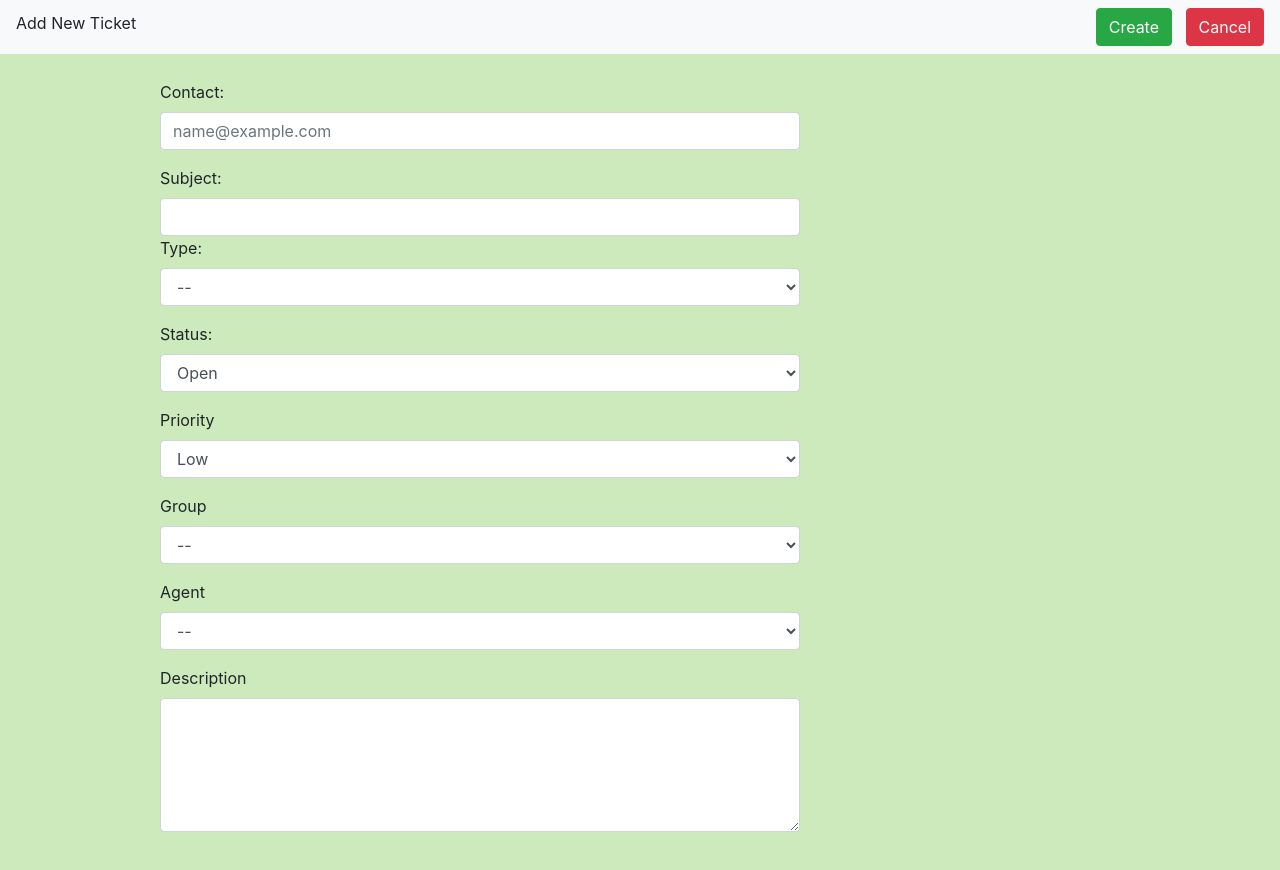
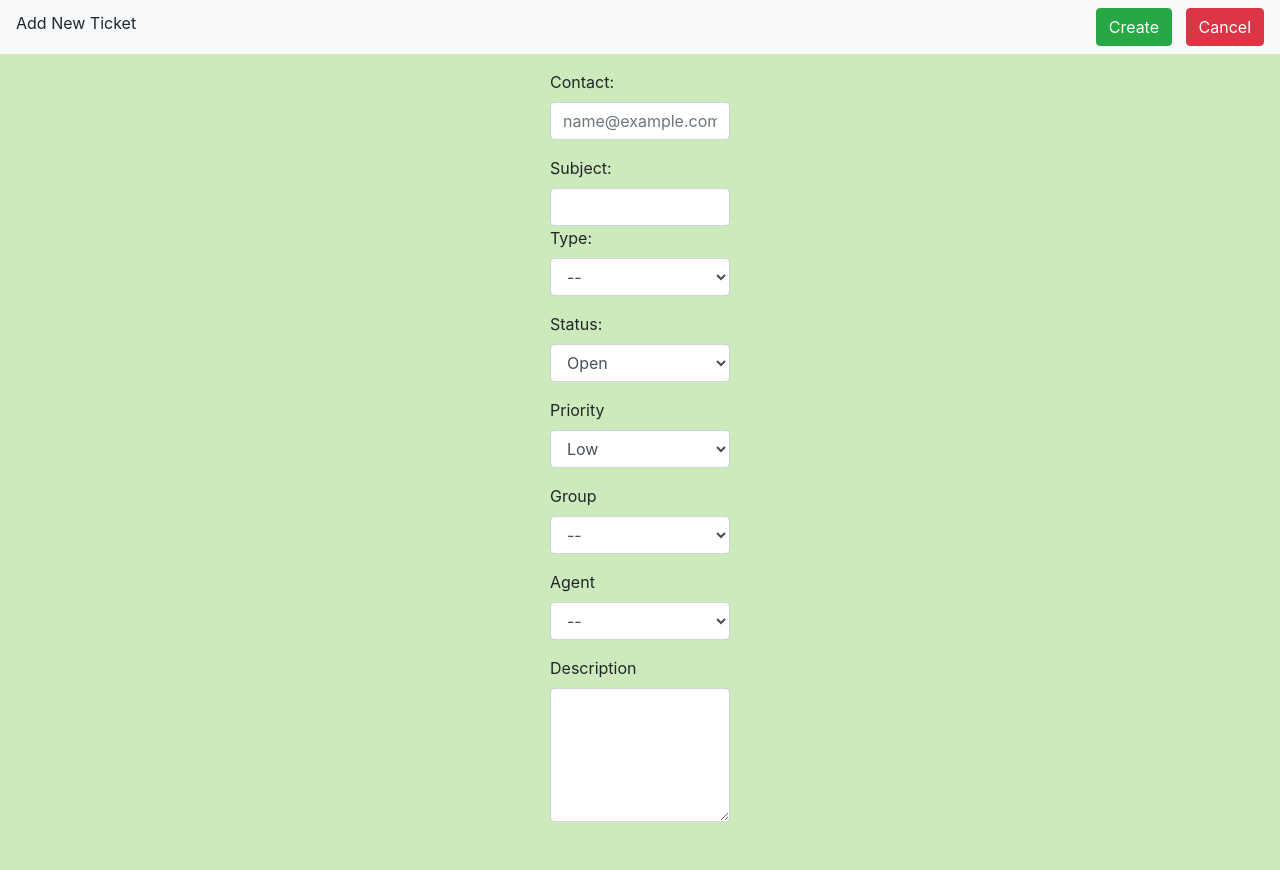
Before and after one commit to ASalman-Malik/hackathon, a plain HTML site: page form.html in a window 1280 px wide. Drawn offline with nearby package versions, Linux system fonts and the light colour scheme.

Commit message:
Update style.css

```diff
--- a/style.css
+++ b/style.css
@@ -16,8 +16,8 @@ border-radius: 25px;
 }
 
 #form-body{
-/* margin : 70px 550px 50px 550px; */
-margin: 5rem 10rem 5rem 10rem;
+ margin : 70px 550px 50px 550px;
+/* margin: 5rem 10rem 5rem 10rem; */
 min-width: 5rem;
 max-width:  40rem;
 }
```
